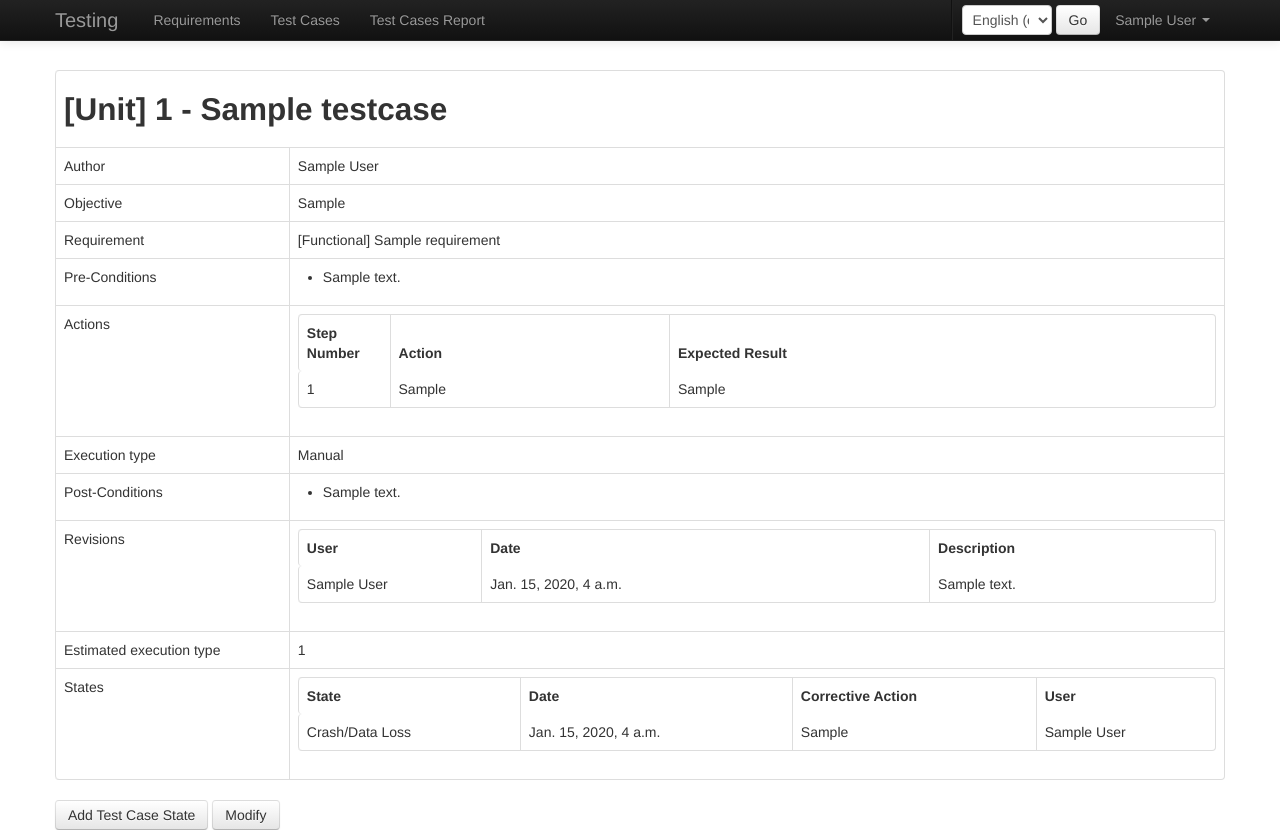
After one commit to marcosalcazar/django-testing-plan, a Django app: page /testing/test_case/view/1/ in a window 1280 px wide. The commit adds this page. Run offline with Django 3.2, Linux system fonts and the light colour scheme; a user stored in the database is signed in; tables that the repository leaves empty hold one stand-in row (values such as "Sample post"); parts of the project's set-up code (start-up, migrations or seed data) failed here and were passed over; some libraries are stand-ins or nearby versions.

Commit message:
Adding test case status for executions

```diff
--- a/testing_plan/testing/models.py
+++ b/testing_plan/testing/models.py
@@ -38,6 +38,10 @@ class TestCase(models.Model):
 
     def __unicode__(self):
         return "%s - %s" % (self.id, self.title)
+
+    def get_absolute_url_detail(self):
+        return reverse_lazy('testing:testcase_view',
+                            kwargs={'pk': self.pk})
 
     def get_absolute_url(self):
         return reverse_lazy('testing:testcase_update',
@@ -84,11 +88,17 @@ class TestCaseStep(models.Model):
     step_expected_result = models.TextField(_('Expected Result'))
 
 
-# class TestCaseCorrectiveAction(models.Model):
-#
-#     test_case = models.ForeignKey(TestCase, related_name='corrective_actions')
-#     description = models.CharField(verbose_name=_('Description'),
-#                                    max_length=255)
-#
-#     def __unicode__(self):
-#         return self.description
+class TestCaseState(models.Model):
+
+    STATES = (
+        ("1", _("Crash/Data Loss")),
+        ("2", _("Major Problem")),
+        ("3", _("Minor Problem")),
+        ("4", _("Cosmetic")),
+    )
+
+    test_case = models.ForeignKey(TestCase, related_name='states')
+    state = models.CharField(_('State'), max_length=1, choices=STATES)
+    corrective_action = models.TextField(_('Corrective Action'))
+    user = models.ForeignKey(User, verbose_name=_('User'))
+    date = models.DateTimeField(_('Date'), auto_now_add=True)
--- a/testing_plan/testing/tables.py
+++ b/testing_plan/testing/tables.py
@@ -5,6 +5,9 @@ from django.utils.translation import ugettext_lazy as _
 
 class TestCaseTable(tables.Table):
     author = tables.TemplateColumn(template_name='__record_author_user_display_name.html')
+    states = tables.TemplateColumn(
+        template_name='testing/__testcase_states.html',
+        verbose_name=_("States"))
     actions = tables.TemplateColumn(template_name='__record_actions.html',
                                     sortable=False,
                                     verbose_name=_("Actions"))
@@ -13,5 +16,5 @@ class TestCaseTable(tables.Table):
         model = TestCase
         attrs = {"class": "table table-bordered table-hover"}
         sequence = ('id', 'requirement', 'title', 'author', 'test_case_type',
-                   'execution_type')
+                   'execution_type', 'states')
         exclude = ('objective', 'estimated_execution_time', )
--- /dev/null
+++ b/testing_plan/testing/templates/testing/__testcase_detail.html
@@ -0,0 +1,103 @@
+{% load i18n %}
+{% load user_tags %}
+<table class='{{ table_class }}'>
+	<tbody>
+		<tr>
+			<td colspan="2"><h2>[{{ tc.get_test_case_type_display }}] {{ tc }}</h2></td>
+		</tr>
+		<tr>
+			<td width="20%">{% trans 'Author' %}</td>
+			<td width="80%">{% user_display_name tc.author %}</td>
+		</tr>
+		<tr>
+			<td>{% trans 'Objective' %}</td>
+			<td>{{ tc.objective }}</td>
+		</tr>
+		<tr>
+			<td>{% trans 'Requirement' %}</td>
+			<td>{{ tc.requirement }}</td>
+		</tr>
+		<tr>
+			<td>{% trans 'Pre-Conditions' %}</td>
+			<td>
+				<ul>
+					{% for p in tc.preconditions.all %}
+					<li>{{ p }}</li>
+					{% endfor %}
+				</ul>
+			</td>
+		</tr>
+		<tr>
+			<td>{% trans 'Actions' %}</td>
+			<td>
+				<table class="{{ subtable_class }}">
+					<thead>
+						<tr>
+							<th width="10%">{% trans 'Step Number' %}</th>
+							<th>{% trans 'Action' %}</th>
+							<th>{% trans 'Expected Result' %}</th>
+						</tr>
+					</thead>
+					<tbody>
+						{% for s in tc.steps.all %}
+						<tr>
+							<td>{{ s.step_number }}</td>
+							<td>{{ s.step_action }}</td>
+							<td>{{ s.step_expected_result }}</td>
+						</tr>
+						{% endfor %}
+					</tbody>
+				</table>
+			</td>
+		</tr>
+		<tr>
+			<td>{% trans 'Execution type' %}</td>
+			<td>{{ tc.get_execution_type_display }}</td>
+		</tr>
+		<tr>
+			<td>{% trans 'Post-Conditions' %}</td>
+			<td>
+				<ul>
+					{% for p in tc.postconditions.all %}
+					<li>{{ p }}</li>
+					{% endfor %}
+				</ul>
+			</td>
+		</tr>
+		<tr>
+			<td>{% trans 'Revisions' %}</td>
+			<td>
+				<table class="{{ subtable_class }}">
+					<thead>
+						<tr>
+							<th width="20%">{% trans 'User' %}</th>
+							<th>{% trans 'Date' %}</th>
+							<th>{% trans 'Description' %}</th>
+						</tr>
+					</thead>
+					<tbody>
+						{% for revision in tc.revisions.all %}
+						<tr>
+							<td>{% user_display_name revision.user %}</td>
+							<td>{{ revision.date }}</td>
+							<td>{{ revision.description }}</td>
+						</tr>
+						{% endfor %}
+					</tbody>
+				</table>
+			</td>
+		</tr>
+		<tr>
+			<td>{% trans 'Estimated execution type' %}</td>
+			<td>{{ tc.estimated_execution_time }}</td>
+		</tr>
+		<tr>
+			<td>{% trans 'States' %}</td>
+			<td>
+				{% with tc as record %}
+					{% include 'testing/__testcase_states.html' with full=True %}
+				{% endwith %}
+			</td>
+		</tr>
+	</tbody>
+</table>
--- /dev/null
+++ b/testing_plan/testing/templates/testing/__testcase_states.html
@@ -0,0 +1,59 @@
+{% load i18n %}
+{% load user_tags %}
+
+{% with record.states.all as states %}
+<table class="table table-bordered">
+	<thead>
+		<tr>
+			<th>{% trans "State" %}</th>
+			<th>{% trans "Date" %}</th>
+			{% if full %}
+			<th>{% trans "Corrective Action"%}</th>
+			<th>{% trans "User"%}</th>
+			{% else %}
+			<th>&nbsp;</th>
+			{% endif %}
+		</tr>
+	</thead>
+	<tbody>
+		{% for s in states %}
+		<tr>
+			<td>{{ s.get_state_display }}</td>
+			<td>{{ s.date }}</td>
+			{% if full %}
+			<td>{{ s.corrective_action }}</td>
+			<td>{% user_display_name s.user %}</td>
+			{% else %}
+			<td>
+				<a data-toggle="modal" href="{% url 'testing:testcasestate_detail' s.pk %}" data-target="#myModal_{{ s.pk }}" class="btn">+</a>
+			</td>
+			{% endif %}
+		</tr>
+		{% endfor %}
+	</tbody>
+</table>
+
+{% if not full %}
+{% for s in states %}
+<div class="modal fade" id="myModal_{{ s.pk }}" tabindex="-1" role="dialog" aria-labelledby="myModalLabel" aria-hidden="true">
+	<div class="modal-dialog">
+		<div class="modal-content">
+			<div class="modal-header">
+				<button type="button" class="close" data-dismiss="modal" aria-hidden="true">
+					&times;
+				</button>
+				<h4 class="modal-title">{% trans "Test Case Status" %}</h4>
+			</div>
+			<div class="modal-body"></div>
+			<div class="modal-footer">
+				<button type="button" class="btn btn-default" data-dismiss="modal">
+					Close
+				</button>
+			</div>
+		</div><!-- /.modal-content -->
+	</div><!-- /.modal-dialog -->
+</div><!-- /.modal -->
+{% endfor %}
+{% endif %}
+
+{% endwith %}
--- /dev/null
+++ b/testing_plan/testing/templates/testing/testcase_detail.html
@@ -0,0 +1,10 @@
+{% extends 'base.html' %}
+{% load i18n %}
+
+{% block content %}
+{% with table_class="table table-bordered table-hover" %}
+{% include 'testing/__testcase_detail.html' with tc=object table_class=table_class subtable_class=table_class %}
+{% endwith %}
+<a href="{% url 'testing:testcasestate_create' testcase_pk=object.pk %}" class="btn btn-default">{% trans "Add Test Case State" %}</a>
+<a href="{% url 'testing:testcase_update' pk=object.pk %}" class="btn btn-default">{% trans "Modify" %}</a>
+{% endblock %}
--- /dev/null
+++ b/testing_plan/testing/templates/testing/testcasestate_form.html
@@ -0,0 +1,4 @@
+{% extends '__form.html' %}
+{% load i18n %}
+
+{% block title_entity %}{% trans "Test Case Status" %}{% endblock %}
--- a/testing_plan/testing/urls.py
+++ b/testing_plan/testing/urls.py
@@ -1,16 +1,21 @@
 from django.conf.urls import patterns, url
 from django.contrib.auth.decorators import login_required
 from testing.views import TestCaseListView, TestCaseCreateView, \
-    TestCaseUpdateView, TestCasesReportView, TestCaseDeleteView
+    TestCaseUpdateView, TestCasesReportView, TestCaseDeleteView,\
+    TestCaseDetailView, TestCaseStateDetailView, TestCaseStateCreateView
 
 
 urlpatterns = patterns('testing.views',
 
     url(r'test_cases/$', login_required(TestCaseListView.as_view()), name='testcases'),
     url(r'test_case/create/$', login_required(TestCaseCreateView.as_view()), name='testcase_create'),
+    url(r'test_case/view/(?P<pk>\d+)/$', login_required(TestCaseDetailView.as_view()), name='testcase_view'),
     url(r'test_case/update/(?P<pk>\d+)/$', login_required(TestCaseUpdateView.as_view()), name='testcase_update'),
     url(r'test_case/delete/(?P<pk>\d+)/$', login_required(TestCaseDeleteView.as_view()), name='testcase_delete'),
 
-    url(r'test_cases_report/$', login_required(TestCasesReportView.as_view()), name='testcasesreports')
+    url(r'test_cases_report/$', login_required(TestCasesReportView.as_view()), name='testcasesreports'),
+
+    url(r'test_case_state/create/(?P<testcase_pk>\d+)/$', login_required(TestCaseStateCreateView.as_view()), name='testcasestate_create'),
+    url(r'test_case_state/view/(?P<pk>\d+)/$', login_required(TestCaseStateDetailView.as_view()), name='testcasestate_detail'),
 
 )
--- a/testing_plan/testing/views.py
+++ b/testing_plan/testing/views.py
@@ -10,11 +10,12 @@ from django_tables2.views import SingleTableView
 from ho import pisa
 from testing.forms import TestCasePreConditionFormSet, \
     TestCasePostConditionFormSet, TestCaseStepFormSet, TestCaseRevisionForm, \
-    TestCaseForm
-from testing.models import TestCase
+    TestCaseForm, TestCaseStateForm
+from testing.models import TestCase, TestCaseState
 from testing.tables import TestCaseTable
 import StringIO
 import cgi
+from django.views.generic.detail import DetailView
 #from relatorio.templates.opendocument import Template
 #from django.conf import settings
 #import os
@@ -24,6 +25,10 @@ import cgi
 class TestCaseListView(SingleTableView):
     model = TestCase
     table_class = TestCaseTable
+
+
+class TestCaseDetailView(DetailView):
+    model = TestCase
 
 
 class TestCaseCreateView(CreateView):
@@ -231,3 +236,32 @@ class TestCasesReportView(TemplateView):
 #             mimetype='application/pdf')
 #         response['Content-Disposition'] = 'attachment; filename="TestCasesReport.pdf"'
 #         return response
+
+
+class TestCaseStateCreateView(CreateView):
+    model = TestCaseState
+    form_class = TestCaseStateForm
+
+    def get_success_url(self):
+        return reverse_lazy("testing:testcase_view", kwargs={'pk': self.kwargs['testcase_pk']})
+
+    def post(self, request, *args, **kwargs):
+        self.object = self.model()
+        form_class = self.get_form_class()
+        form = self.get_form(form_class)
+
+        if form.is_valid():
+
+            self.object = form.save(commit=False)
+            self.object.user = self.request.user
+            self.object.test_case = \
+                TestCase.objects.get(pk=self.kwargs['testcase_pk'])
+            self.object.save()
+            messages.success(self.request, _('Test Case State created'))
+            return HttpResponseRedirect(self.get_success_url())
+        else:
+            return self.form_invalid(form)
+
+
+class TestCaseStateDetailView(DetailView):
+    model = TestCaseState
--- a/testing_plan/testing_plan/templates/__form.html
+++ b/testing_plan/testing_plan/templates/__form.html
@@ -16,7 +16,7 @@
 		{% csrf_token %}
 		{{ form.as_p }}
 		{% block extra_form %}{% endblock %}
-		<input type="submit" id="submit" />
+		<input type="submit" id="submit" class="btn btn-default"/>
 	</form>
 	{% block extra_out_form %}{% endblock %}
 {% endblock %}
--- a/testing_plan/testing_plan/templates/__record_actions.html
+++ b/testing_plan/testing_plan/templates/__record_actions.html
@@ -1,3 +1,4 @@
 {% load i18n %}
+<a href="{{ record.get_absolute_url_detail }}" class="btn">{% trans "View" %}</a>
 <a href="{{ record.get_absolute_url }}" class="btn">{% trans "Modify" %}</a>
 <a href="{{ record.get_absolute_delete_url }}" class="btn">{% trans "Delete" %}</a>
```
Also changed, not shown: testing_plan/testing/forms.py (+8 -1 lines), testing_plan/testing/templates/testing/test_cases_report.html (+1 -98 lines), testing_plan/testing/templates/testing/testcasestate_detail.html (added, +14 -0 lines), testing_plan/testing/locale/es/LC_MESSAGES/django.po, testing_plan/testing/migrations/0005_auto__add_testcasestate.py (added), 1 other file.
